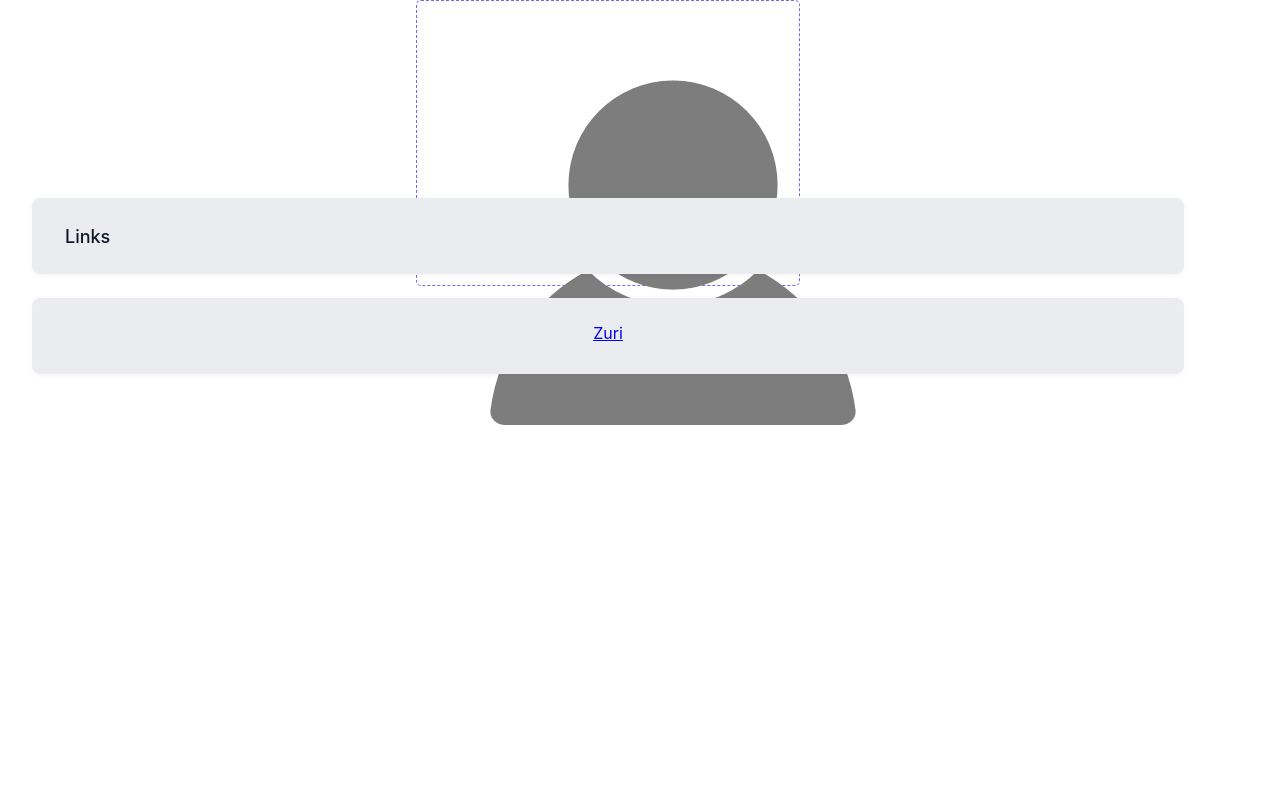
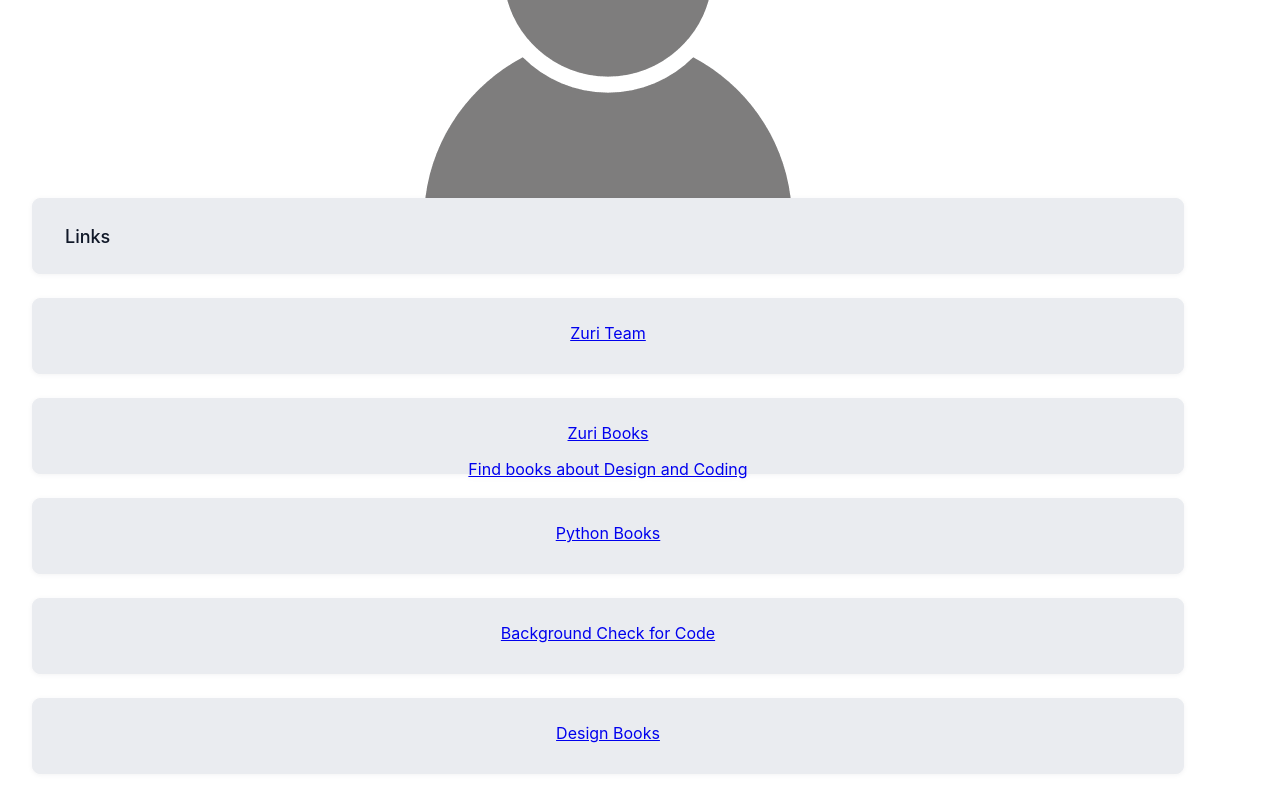
Before and after one commit to AgnesMuita/linktree, a React (Create React App) app: page / in a window 1280 px wide. Built offline with nearby package versions, Linux system fonts and the light colour scheme.

Commit message:
add all links with styling

```diff
--- a/src/App.css
+++ b/src/App.css
@@ -37,7 +37,7 @@
   flex-grow: 0;
 }
 .profile-section{
-  display: flex;
+display: flex;
   flex-direction: column;
   align-items: center;
   padding: 0px;
@@ -57,16 +57,45 @@
 }
 
 .profile-img{
-  box-sizing: border-box;
-  position: relative;
-  width: 384px;
-  height: 286px;
-  background: #FFFFFF;
-  border: 1px dashed #7B61FF;
-  border-radius: 5px;
+  display: flex;
+    flex-direction: column;
+    justify-content: center;
+    align-items: center;
+    padding: 0px;
+
+    width: 88px;
+    height: 88px;
+
+    background: url(./static/blank-profile-picture-png.webp);
+    border-radius: 275px;
+
+    /* Inside auto layout */
+
+    flex: none;
+    order: 0;
+    flex-grow: 0;
+    z-index: 0;
 }
 
 /* Links */
+.link-section {
+  display: flex;
+  flex-direction: column;
+  align-items: center;
+  padding: 0px;
+  gap: 24px;
+
+  width: 1152px;
+  height: 576px;
+
+
+  /* Inside auto layout */
+
+  flex: none;
+  order: 1;
+  align-self: stretch;
+  flex-grow: 0;
+}
 .Links{
   display: flex;
     flex-direction: row;
@@ -147,24 +176,6 @@
     flex-grow: 0;
 }
 
-.link-section{
-  display: flex;
-  flex-direction: column;
-  align-items: center;
-  padding: 0px;
-  gap: 24px;
-
-  width: 1152px;
-  height: 576px;
-
-
-  /* Inside auto layout */
-
-  flex: none;
-  order: 1;
-  align-self: stretch;
-  flex-grow: 0;
-}
 #btn_zuri{
   display: flex;
     flex-direction: row;
@@ -215,3 +226,159 @@
     order: 0;
     flex-grow: 0;
 }
+#books{
+  display: flex;
+    flex-direction: row;
+    justify-content: center;
+    align-items: center;
+    padding: 0px;
+    gap: 12px;
+
+    width: 1152px;
+    height: 76px;
+
+    /* Shadow/xs */
+
+    filter: drop-shadow(0px 1px 2px rgba(16, 24, 40, 0.05));
+
+    /* Inside auto layout */
+
+    flex: none;
+    order: 2;
+    align-self: stretch;
+    flex-grow: 0;
+}
+.text_books{
+  width: 92px;
+    height: 28px;
+
+    /* Text lg/Medium */
+
+    font-family: 'Inter';
+    font-style: normal;
+    font-weight: 500;
+    font-size: 18px;
+    line-height: 28px;
+    /* identical to box height, or 156% */
+
+    display: flex;
+    align-items: center;
+    text-align: center;
+
+    /* Gray/900 */
+
+    color: #101828;
+
+
+    /* Inside auto layout */
+
+    flex: none;
+    order: 0;
+    flex-grow: 0;
+}
+#book__python, #pitch, #book_design{
+  display: flex;
+    flex-direction: row;
+    justify-content: center;
+    align-items: center;
+    padding: 0px;
+    gap: 12px;
+
+    width: 1152px;
+    height: 76px;
+
+    /* Shadow/xs */
+
+    filter: drop-shadow(0px 1px 2px rgba(16, 24, 40, 0.05));
+
+    /* Inside auto layout */
+
+    flex: none;
+    order: 3;
+    align-self: stretch;
+    flex-grow: 0;
+}
+.text_python{
+   width: 92px;
+    height: 28px;
+
+    /* Text lg/Medium */
+
+    font-family: 'Inter';
+    font-style: normal;
+    font-weight: 500;
+    font-size: 18px;
+    line-height: 28px;
+    /* identical to box height, or 156% */
+
+    display: flex;
+    align-items: center;
+    text-align: center;
+
+    /* Gray/900 */
+
+    color: #101828;
+
+
+    /* Inside auto layout */
+
+    flex: none;
+    order: 0;
+    flex-grow: 0;
+}
+.text_backgroundcheck{
+  width: 259px;
+    height: 28px;
+
+    /* Text lg/Medium */
+
+    font-family: 'Inter';
+    font-style: normal;
+    font-weight: 500;
+    font-size: 18px;
+    line-height: 28px;
+    /* identical to box height, or 156% */
+
+    display: flex;
+    align-items: center;
+    text-align: center;
+
+    /* Gray/900 */
+
+    color: #101828;
+
+
+    /* Inside auto layout */
+
+    flex: none;
+    order: 0;
+    flex-grow: 0;
+}
+.text_design{
+  width: 118px;
+    height: 28px;
+
+    /* Text lg/Medium */
+
+    font-family: 'Inter';
+    font-style: normal;
+    font-weight: 500;
+    font-size: 18px;
+    line-height: 28px;
+    /* identical to box height, or 156% */
+
+    display: flex;
+    align-items: center;
+    text-align: center;
+
+    /* Gray/900 */
+
+    color: #101828;
+
+
+    /* Inside auto layout */
+
+    flex: none;
+    order: 0;
+    flex-grow: 0;
+}
--- a/src/components/links.js
+++ b/src/components/links.js
@@ -1,4 +1,5 @@
-import React from 'react'
+import React from 'react';
+import { FontAwesomeIcon } from "@fortawesome/react-fontawesome";
 
 function Links() {
   return (
@@ -13,8 +14,42 @@ function Links() {
       <a href='https://training.zuri.team/' type="button" id="btn_zuri">
         <frame className="frame5">
           <text className="text-zuri">
-            Zuri
+            Zuri Team
           </text>
+          <FontAwesomeIcon icon="fa-solid fa-share" />
+        </frame>
+      </a>
+      <a href='http://books.zuri.team' type="button" id="books">
+        <frame className="frame5">
+          <text className="text-books">
+            Zuri Books
+          </text>
+          <p>Find books about Design and Coding</p>
+          <FontAwesomeIcon icon="fa-solid fa-share" />
+        </frame>
+      </a>
+      <a href='https://books.zuri.team/python-for-beginners?agnesmuita' type="button" id="book__python">
+        <frame className="frame5">
+          <text className="text-books">
+            Python Books
+          </text>
+          <FontAwesomeIcon icon="fa-solid fa-share" />
+        </frame>
+      </a>
+      <a href='https://background.zuri.team' type="button" id="pitch">
+        <frame className="frame5">
+          <text className="text-backgroundcheck">
+            Background Check for Code
+          </text>
+          <FontAwesomeIcon icon="fa-solid fa-share" />
+        </frame>
+      </a>
+      <a href='https://books.zuri.team/design-rules' type="button" id="book_design">
+        <frame className="frame5">
+          <text className="text-design">
+            Design Books
+          </text>
+          <FontAwesomeIcon icon="fa-solid fa-share" />
         </frame>
       </a>
     </div>
```
